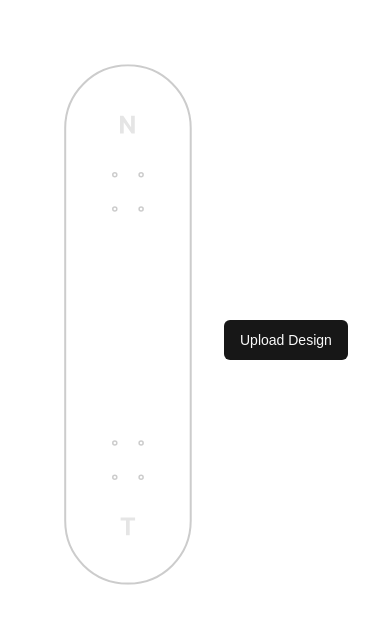
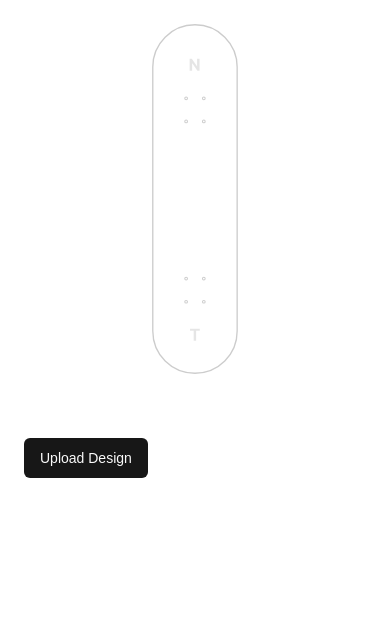
Before and after one commit to cameronapak/Skateboard-Designer, a Next.js app: page /skateboard-designer in a window 390 px wide. Shown: the top 624 px of the page. Built offline with nearby package versions, Linux system fonts and the light colour scheme.

Commit message:
Improve skateboard designer layout for responsive design

```diff
--- a/app/skateboard-designer/page.tsx
+++ b/app/skateboard-designer/page.tsx
@@ -2,8 +2,8 @@ import SkateboardDesigner from './skateboard-designer'
 
 export default function SkateboardDesignerPage() {
   return (
-    <div className="container mx-auto p-4">
-      <section className="p-6">
+    <div className="container mx-auto">
+      <section>
         <SkateboardDesigner />
       </section>
     </div>
--- a/app/skateboard-designer/skateboard-designer.tsx
+++ b/app/skateboard-designer/skateboard-designer.tsx
@@ -251,8 +251,8 @@ const SkateboardDesigner: React.FC = () => {
   }, [isDragging, handleMouseMove])
 
   return (
-    <div className="p-6 relative w-full grid grid-cols-[128px_1fr] items-center gap-8 mx-auto">
-      <div ref={containerRef} className="relative px-[1px]" style={{ paddingBottom: "407%" }}>
+    <div className="p-6 relative w-full grid sm:grid-cols-[128px_1fr] max-sm:grid-rows-[350px_1fr] items-center gap-8 mx-auto">
+      <div style={{ aspectRatio: "100/413" }} ref={containerRef} className="relative px-[1px] sm:pb-[407%] max-sm:pb-0 max-sm:w-full h-[350px]">
         <div ref={designRef} className="absolute inset-0 bg-white overflow-hidden">
           {image && (
             <div
```
